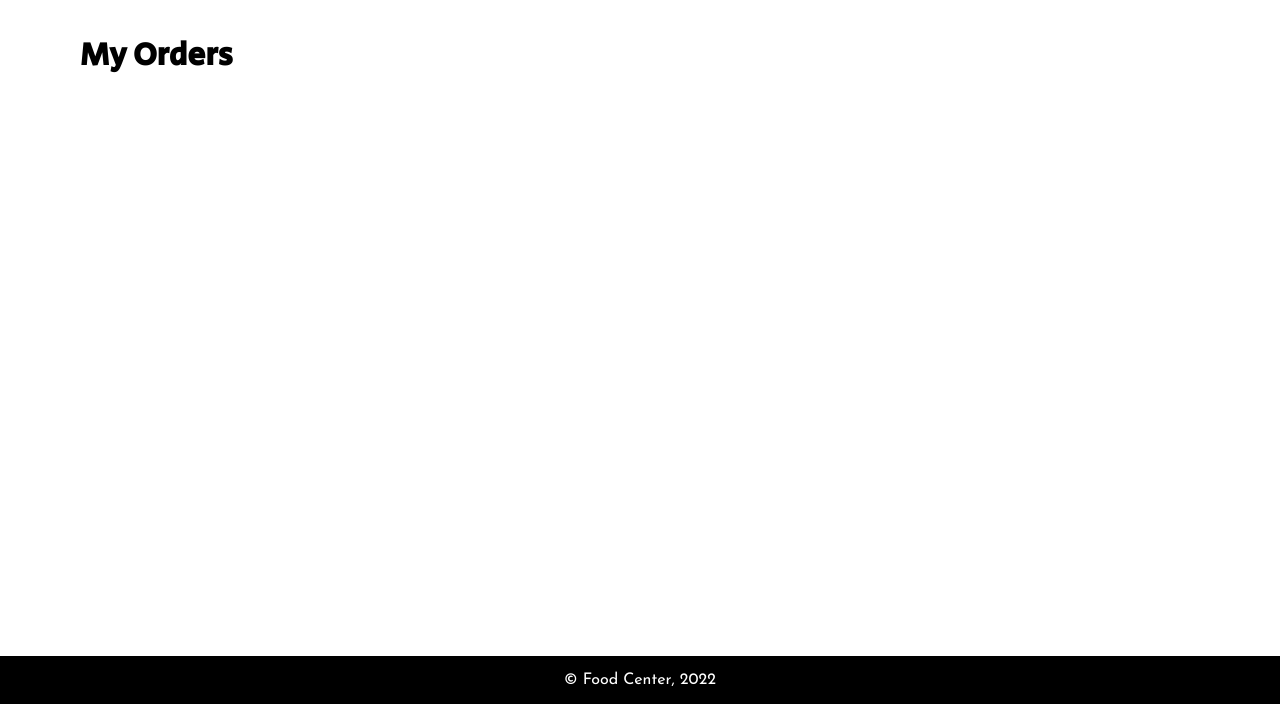
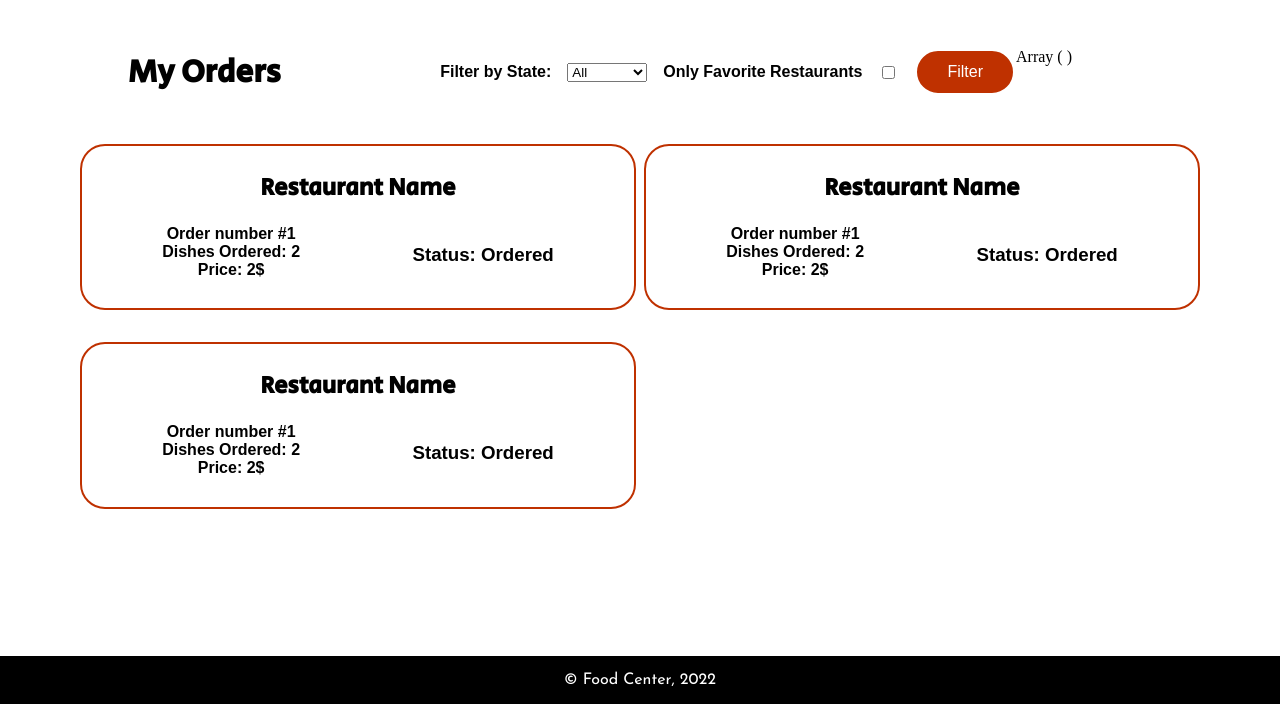
Before and after one commit to TiagoBranquinho/LTW_Project, a PHP site: page /my_orders.php?filter= in a window 1280 px wide. Shown: the part 96-800 px from the top of the page. Run offline with PHP 8.4, Linux system fonts and the light colour scheme; the visitor is signed in with stand-in values (Sample User, id 1); data comes from the database, SQL or seed files in the repository; both versions use the stored data as it was after the commit; some web fonts are replaced.

Commit message:
My order page (with filters)

```diff
--- /dev/null
+++ b/action_orders_filter.php
@@ -0,0 +1,6 @@
+<?php
+    declare(strict_types = 1);
+    session_start();
+
+    header('Location: my_orders.php?filter=' . $_POST['orderState']);
+?>
--- a/css/order.css
+++ b/css/order.css
@@ -1,7 +1,7 @@
 .orderinfo{
     display: flex;
     flex-direction: row;
-    justify-content: space-between;
+    justify-content: space-around;
     margin-top: 2em;
 }
 
@@ -17,6 +17,12 @@
     flex-wrap: wrap;
     justify-content: space-between;
     margin-top: 2em;
+}
+
+.dishes section:nth-child(1){
+    display: flex;
+    flex-direction: column;
+    justify-content: space-around;
 }
 
 .ordercheckout article{
@@ -49,3 +55,70 @@
     height: fit-content;
     width: fit-content;
 }
+
+.ordercheckout .orderResume{
+    display: flex;
+    flex-direction: column;
+    gap:  2em;
+    align-items: center;
+}
+
+.ordercheckout .orderResume *{
+    width: fit-content;
+}
+
+.orderFilter{
+    display: flex;
+    margin: 3em 8em 3em 0;
+}
+
+.orderFilter > form > h4 {
+    margin: 0 1em 0 1em;
+}
+
+.orderFilter button{
+    margin-left: 1em;
+}
+
+.orderFilter > form{
+    display: flex;
+}
+
+.orderFilter h4{
+    margin: 0 1em 0 0;
+
+}
+
+.orderFilter h1{
+    flex-grow: 1;
+}
+
+.orderFilter *{
+    align-self: center;
+}
+
+#orders{
+    display: flex;
+    flex-wrap: wrap;
+    justify-content: space-between;
+}
+
+#orders li{
+    text-align: center;
+    padding: 1.5em;
+    border: 2px;
+    border-style: solid;
+    border-color: #bf3100;
+    border-radius: 25px;
+    margin-bottom: 2em;
+    width: 45%;
+}
+
+#orders .order section:nth-child(2){
+    display: flex;
+    justify-content: space-around;
+}
+
+.order h2{
+    margin-top: 0;
+}
--- a/css/style.css
+++ b/css/style.css
@@ -178,6 +178,7 @@ footer{
     padding-top: 1em;
     padding-bottom: 1em;
     min-width: 100%;
+    margin-top: 2em;
 }
 footer p{
     margin: 0;
--- a/database/order.class.php
+++ b/database/order.class.php
@@ -1,120 +1,92 @@
 <?php
   declare(strict_types = 1);
   include_once('database/connection.db.php');
+  include_once('database/utils.php');
 
   class Order {
-    public int $id;
-    public string $name;
-    public int $imageId;
-    public int $restaurantId;
-    public float $price;
-    public string $category;
-    public float $discount;
+    public int $orderID;
+    public string $state;
+    public int $restaurantID;
+    public int $dishID;
+    public int $quantity;
+    public string $username;
 
-    public function __construct(int $id, string $name, int $imageId, int $restaurantId, float $price, string $category, float $discount)
+    public function __construct(int $orderID, string $state, int $restaurantID, int $dishID, int $quantity, string $username)
     {
-        if($id == 0){
-           $this->id = getCurrID(getDatabaseConnection(), "dishID", "Dish");
-        }
-        else{
-            $this->id = $id;
-        }
-      $this->name = $name;
-      $this->imageId = $imageId;
-      $this->restaurantId = $restaurantId;
-      $this->price = $price;
-      $this->category = $category;
-      $this->discount = $discount;
+      if($orderID === 0)
+        $this->orderID = getCurrID(getDatabaseConnection(), "orderID", "Orders");
+      else
+        $this->orderID = $orderID;
+      $this->state = $state;
+      $this->restaurantID = $restaurantID;
+      $this->dishID = $dishID;
+      $this->quantity = $quantity;
+      $this->username = $username;
     }
 
-    static function registerRestaurant(PDO $db, Restaurant $restaurant) {
-      $stmt = $db->prepare("SELECT * FROM Restaurant WHERE restaurant.restaurantID = ?");
-      $stmt->execute([$restaurant->id]);
-      $present = $stmt->fetch();
 
-      if($present){
-          return false;
+static function filterOrders(array &$orderList, string $filter) {
+  $newArr = array();
+  if($filter != "All"){
+    foreach($orderList as $order){
+      if($order->state === $filter)
+          array_push($newArr, $order);
     }
-      else{
-        $stmt = $db->prepare('INSERT INTO Restaurant VALUES(?,?,?,?,?)');
-        $stmt->execute(array($restaurant->id, $restaurant->name, $restaurant->imageId, $restaurant->category, $restaurant->address));
-        return true;
+    $orderList = $newArr;
   }
 }
+static function getUserOrders(PDO $db, string $username) {
+  $stmt = $db->prepare('SELECT * FROM Orders where username = ?');
+  $stmt->execute(array($username));
 
-    static function editRestaurant(PDO $db, Restaurant $restaurant) {
-      $stmt = $db->prepare("UPDATE Restaurant SET name = ?, imageID = ?, category = ? , address = ? WHERE restaurant.restaurantID = ?");
-      $stmt->execute([$restaurant->name, $restaurant->imageId, $restaurant->category, $restaurant->address]);
+  $orders = array();
+  while($order = $stmt->fetch()){
+      $thisOrder = new Order(
+          $order['orderID'],
+          $order['state'],
+          $order['restaurantID'],
+          $order['dishID'],
+          $order['quantity'],
+          $order['username']
+      );
+      array_push($orders, $thisOrder);
+  }
+  return $orders;
 }
 
-    static function getRestaurants(PDO $db) {
+static function getOrdersStates(PDO $db) {
+  $stmt = $db->prepare('SELECT kind FROM OrderState ORDER BY kind ASC');
+  $stmt->execute();
+
+  $states = array();
+  while($state = $stmt->fetch()){
+      array_push($states, $state);
+  }
+  return $states;
+}
+
+static function getOrder(PDO $db) {
   $stmt = $db->prepare('SELECT * FROM Restaurant');
   $stmt->execute();
 
   $restaurants = array();
   while($restaurant = $stmt->fetch()){
-            array_push($restaurants, new Restaurant(
-                $restaurant['restaurantID'],
+      $thisRestaurant = new Restaurant(
           $restaurant['name'],
-                $restaurant['imageID'],
           $restaurant['category'],
           $restaurant['address']
-            ));
+      );
+
+      $thisRestaurant->restaurantID = $restaurant['restaurantID'];
+      $thisRestaurant->imageID = $restaurant['imageID'];
+      array_push($restaurants, $thisRestaurant);
   }
   return $restaurants;
 }
 
-  static function getRestaurant(PDO $db, int $id) {
-    $stmt = $db->prepare('SELECT * FROM Restaurant WHERE restaurantID = ?');
-    $stmt->execute(array($id));
-
-    $restaurant = $stmt->fetch();
-    return new Restaurant($restaurant['restaurantID'],
-    $restaurant['name'],
-    $restaurant['imageID'],
-    $restaurant['category'],
-    $restaurant['address']);
-}
-
-static function getRestaurantDishes(PDO $db, int $id) {
-    $stmt = $db->prepare('SELECT * FROM Dish WHERE restaurantID = ?');
-    $stmt->execute(array($id));
-
-    $dishes = array();
-    while($dish = $stmt->fetch()){
-        array_push($dishes, new Dish(
-            $dish['dishID'],
-            $dish['name'],
-            $dish['imageID'],
-            $dish['restaurantID'],
-            $dish['price'],
-            $dish['category'],
-            $dish['discount'],
-        ));
-    }
-    return $dishes;
-}
-
-  static function getCategories(PDO $db) {
-    $stmt = $db->prepare('SELECT kind FROM DishCategory ORDER BY kind ASC');
-    $stmt->execute();
-
-    $categories = array();
-    while($category = $stmt->fetch()){
-        array_push($categories, $category);
-    }
-    return $categories;
-  }
-
-  static function filterDishes(array &$dishes, string $filter) {
-    $newArr = array();
-    if($filter != "All"){
-      foreach($dishes as $dish){
-        if($dish->category === $filter)
-            array_push($newArr, $dish);
-      }
-      $dishes = $newArr;
-    }
+static function registerOrder(PDO $db, Order $order) {;
+  $stmt = $db->prepare('INSERT INTO Orders VALUES(?,?,?,?,?,?)');
+  $stmt->execute(array($order->orderID, $order->state, $order->restaurantID, $order->dishID, $order->quantity, $order->username));
 }
 
       /**
--- a/my_orders.php
+++ b/my_orders.php
@@ -1,8 +1,58 @@
 <?php
+    declare (strict_types = 1);
+    session_start();
     include_once('templates/common.tpl.php');
+    include_once('templates/my_orders.tpl.php');
     output_header();
+    output_my_orders_list($_SESSION['username']);
 ?>
-<main>
-    <h1>My Orders</h1>
+    <ul id="orders">
+        <li>
+            <article class="order">
+                <section>
+                    <h2>Restaurant Name</h2>
+                </section>
+                <section>
+                    <div>
+                        <h4>Order number #1</h4>
+                        <h4>Dishes Ordered: 2</h4>
+                        <h4>Price: 2$</h4>
+                    </div>
+                    <h3>Status: Ordered</h3>
+                </section>
+            </article>
+        </li>
+        <li>
+            <article class="order">
+                <section>
+                    <h2>Restaurant Name</h2>
+                </section>
+                <section>
+                    <div>
+                        <h4>Order number #1</h4>
+                        <h4>Dishes Ordered: 2</h4>
+                        <h4>Price: 2$</h4>
+                    </div>
+                    <h3>Status: Ordered</h3>
+                </section>
+            </article>
+        </li>
+        <li>
+            <article class="order">
+                <section>
+                    <h2>Restaurant Name</h2>
+                </section>
+                <section>
+                    <div>
+                        <h4>Order number #1</h4>
+                        <h4>Dishes Ordered: 2</h4>
+                        <h4>Price: 2$</h4>
+                    </div>
+                    <h3>Status: Ordered</h3>
+                </section>
+            </article>
+        </li>
+    </ul>
+
 </main>
 <?php output_footer();?>
--- /dev/null
+++ b/templates/my_orders.tpl.php
@@ -0,0 +1,30 @@
+<?php
+    declare (strict_types = 1);
+    include_once('database/connection.db.php');
+    include_once('database/order.class.php');
+    function output_my_orders_list(string $username){;?>
+    <main>
+    <div class="orderFilter">
+        <h1>My Orders</h1>
+        <h4>Filter by State:</h4>
+        <form action="action_orders_filter.php" method="POST">
+            <select name="orderState">
+                <?php $states = Order::getOrdersStates(getDatabaseConnection());
+                foreach($states as $state){
+                    if($state['kind'] === $_GET['filter']){
+                        echo  "<option selected value='" . $state['kind'] . "'>" . $state['kind'] . "</option>";
+                    }
+                    else{
+                        echo  "<option value='" . $state['kind'] . "'>" . $state['kind'] . "</option>";
+                    }
+                };?>
+            </select>
+            <h4>Only Favorite Restaurants</h4>
+            <input type="checkbox" name="favourite">
+            <button type="submit">Filter</button>
+        </form>
+        <?php $orderList = Order::getUserOrders(getDatabaseConnection(), $username);
+        Order::filterOrders($orderList, $_GET['filter']);
+        print_r($orderList);?>
+    </div>
+    <?php };?>
--- a/templates/restaurant.tpl.php
+++ b/templates/restaurant.tpl.php
@@ -49,6 +49,7 @@
                     <h3>Total: </h3>
                     <h3 class='value'>00.00</h3>
                 </div>
+                <?php echo "<input type='hidden' name='restaurantID' value='". $id . "'>";?>
                 <?php echo "<input type='hidden' name='resquestsNr' value='" . sizeof($dishes) . "'>";?>
                 <button type='submit'>Checkout</button>
             </div>
--- a/user.php
+++ b/user.php
@@ -5,5 +5,6 @@
     include_once('templates/user.tpl.php');
     output_header();
     output_user_data();
+    output_user_nav();
     output_footer();
 ?>
```
Also changed, not shown: action_order.php (+21 -3 lines), database/database.sql (+13 -1 lines), order.php (+8 -9 lines), templates/user.tpl.php (+7 -2 lines), database/database.db, templates/order.tpl.php (added). Lines whose indentation alone changed are shown as unchanged.
